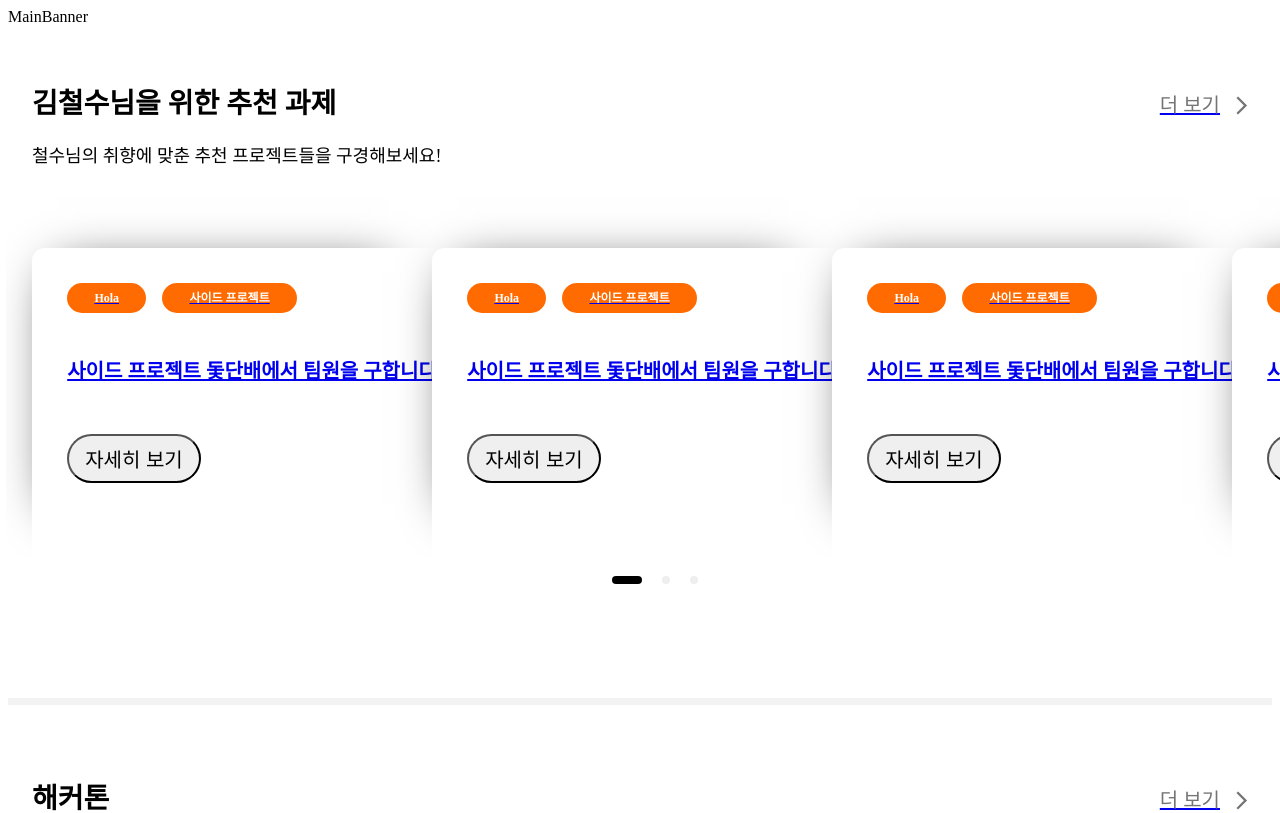
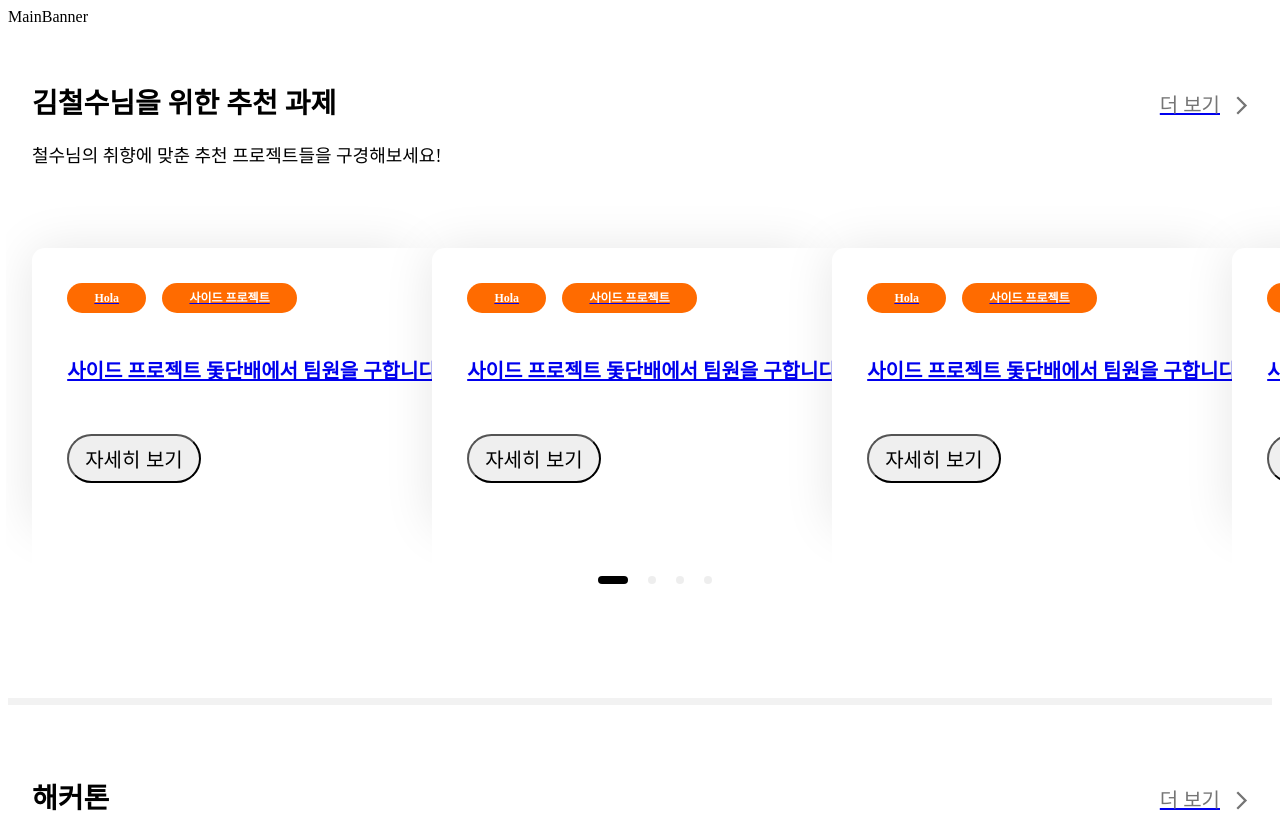
Before and after one commit to Chagok-Integrated-for-DevProject/Chagok-Frontend, a Next.js app: page / in a window 1280 px wide. Shown: the top 813 px of the page. Built offline with nearby package versions, Linux system fonts and the light colour scheme.

Commit message:
:lipstick: Design: RecommendationCard의 Box-Shadow 및 Carousel 기능 수정

```diff
--- a/src/components/home/recommendation/Card.styles.ts
+++ b/src/components/home/recommendation/Card.styles.ts
@@ -42,7 +42,7 @@ export const CardStyles = css`
   }
 
   .detailBtn {
-    border-radius: ${palette.black};
+    border-color: ${palette.black};
     border-radius: 3rem;
 
     font-weight: 400;
--- a/src/components/home/recommendation/Carousel.styles.ts
+++ b/src/components/home/recommendation/Carousel.styles.ts
@@ -32,10 +32,7 @@ export const CustomSwiperSlide = styled(SwiperSlide)`
   width: 23.75rem !important;
   height: 17.5rem;
   box-sizing: border-box;
-
-  border-radius: 0.8rem;
-
-  box-shadow: 1px 1px 3.125rem -1.5rem;
+  box-shadow: 0px 1px 50px 0px #0000001a;
   border-radius: 1rem;
 
   margin: 0 10px;
--- a/src/components/home/recommendation/Carousel.tsx
+++ b/src/components/home/recommendation/Carousel.tsx
@@ -14,10 +14,15 @@ const RecommendationCarousel = () => {
     RecommendationCard,
     RecommendationCard,
     RecommendationCard,
+    RecommendationCard,
   ];
 
   return (
-    <CustomSwiper slidesPerView={3} pagination={true} modules={[Pagination]}>
+    <CustomSwiper
+      slidesPerView={3}
+      pagination={{ clickable: true }}
+      modules={[Pagination]}
+    >
       {slides.map((e, i) => (
         <CustomSwiperSlide key={i}>
           <RecommendationCard />
```
